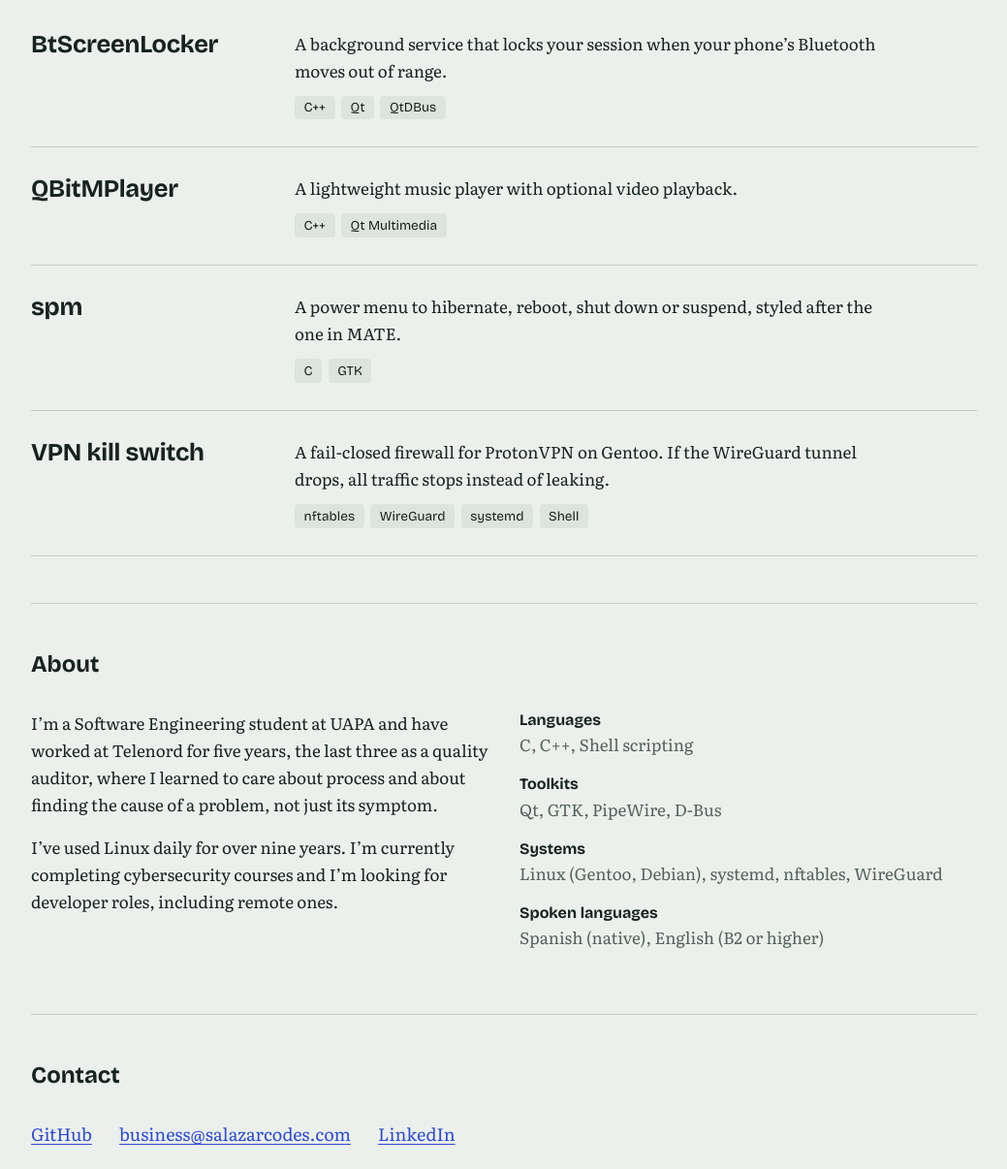
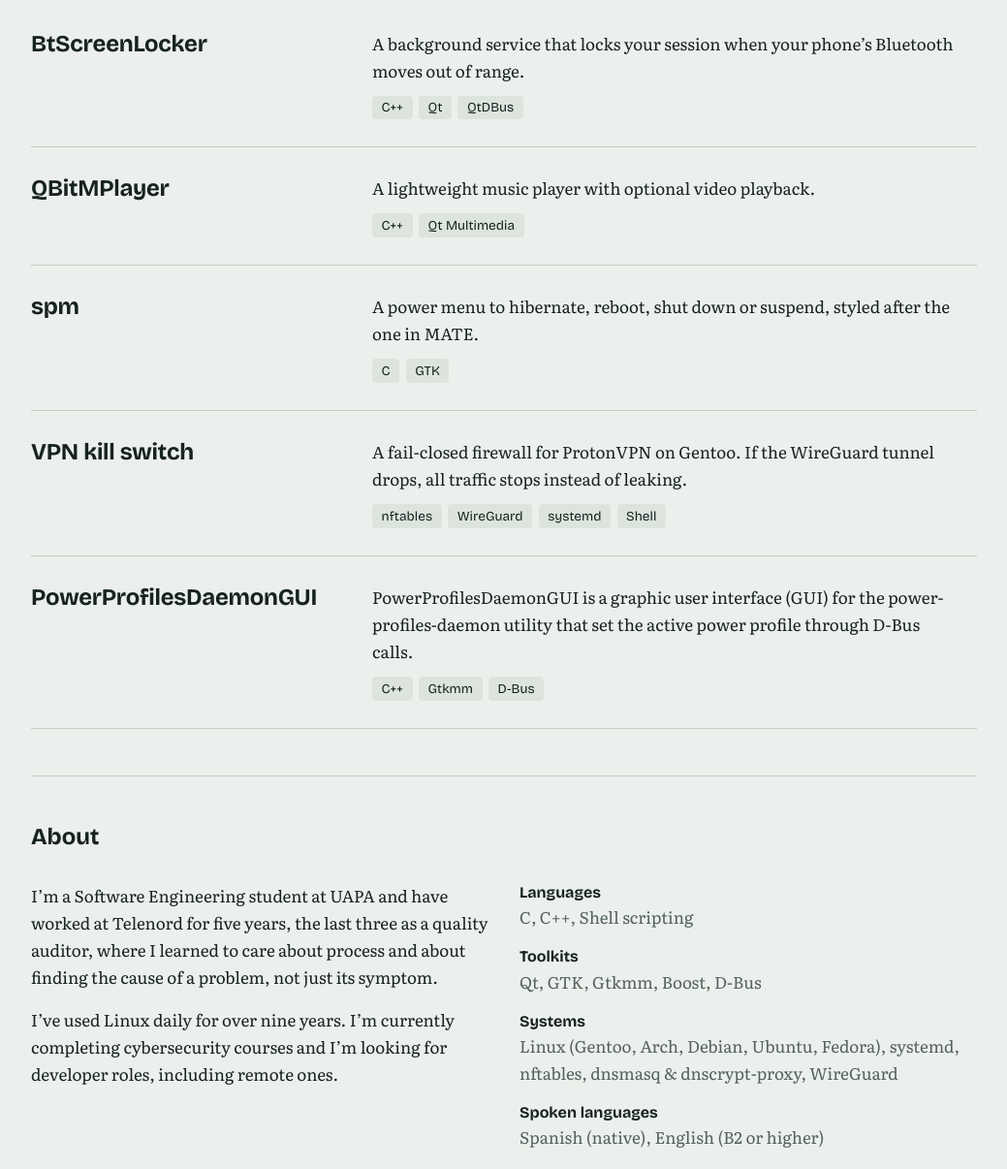
Before and after one commit to brookiestein/brookiestein.github.io, a plain HTML site: page index.html in a window 1280 px wide. Shown: the part 565-1771 px from the top of the page at 97% size, without its empty margins (120-1159 px from the left). Drawn offline with nearby package versions, Linux system fonts and the light colour scheme.

Commit message:
Add project, skills and fix space between project name and description.

```diff
--- a/index.html
+++ b/index.html
@@ -54,6 +54,14 @@
       <ul class="tags"><li>nftables</li><li>WireGuard</li><li>systemd</li><li>Shell</li></ul>
     </div>
   </article>
+
+  <article class="project">
+    <h3><a href="https://github.com/brookiestein/PowerProfilesDaemonGUI">PowerProfilesDaemonGUI</a></h3>
+    <div>
+      <p>PowerProfilesDaemonGUI is a graphic user interface (GUI) for the power-profiles-daemon utility that set the active power profile through D-Bus calls.</p>
+      <ul class="tags"><li>C++</li><li>Gtkmm</li><li>D-Bus</li></ul>
+    </div>
+  </article>
 </section>
 
 <section id="about">
@@ -67,9 +75,9 @@
       <dt>Languages</dt>
       <dd>C, C++, Shell scripting</dd>
       <dt>Toolkits</dt>
-      <dd>Qt, GTK, PipeWire, D-Bus</dd>
+      <dd>Qt, GTK, Gtkmm, Boost, D-Bus</dd>
       <dt>Systems</dt>
-      <dd>Linux (Gentoo, Debian), systemd, nftables, WireGuard</dd>
+      <dd>Linux (Gentoo, Arch, Debian, Ubuntu, Fedora), systemd, nftables, dnsmasq & dnscrypt-proxy, WireGuard</dd>
       <dt>Spoken languages</dt>
       <dd>Spanish (native), English (B2 or higher)</dd>
     </dl>
--- a/styles/index.css
+++ b/styles/index.css
@@ -64,7 +64,7 @@ h2 { font: 700 1.5rem/1.2 "Bricolage Grotesque", system-ui, sans-serif; margin:
 .project:nth-child(3) { animation-delay: .16s; }
 .project:nth-child(4) { animation-delay: .24s; }
 @keyframes rise { from { opacity: 0; transform: translateY(14px); } to { opacity: 1; transform: none; } }
-.project h3 { font: 700 1.6rem/1.2 "Bricolage Grotesque", system-ui, sans-serif; margin: 0; letter-spacing: -0.01em; }
+.project h3 { font: 700 1.5rem/1.2 "Bricolage Grotesque", system-ui, sans-serif; margin: 0; letter-spacing: -0.01em; }
 .project h3 a { color: var(--ink); text-decoration: none; }
 .project h3 a:hover { color: var(--accent); text-decoration: underline; }
 .project p { margin: 0 0 .75rem; max-width: 38rem; }
@@ -73,8 +73,8 @@ h2 { font: 700 1.5rem/1.2 "Bricolage Grotesque", system-ui, sans-serif; margin:
   font: 400 .85rem/1 "Bricolage Grotesque", system-ui, sans-serif;
   background: var(--chip); padding: .35rem .6rem; border-radius: 4px;
 }
-@media (min-width: 48rem) {
-  .project { grid-template-columns: 15rem 1fr; }
+@media (min-width: 56rem) {
+  .project { grid-template-columns: 20rem 1fr; }
 }
 
 /* About / skills */
```
